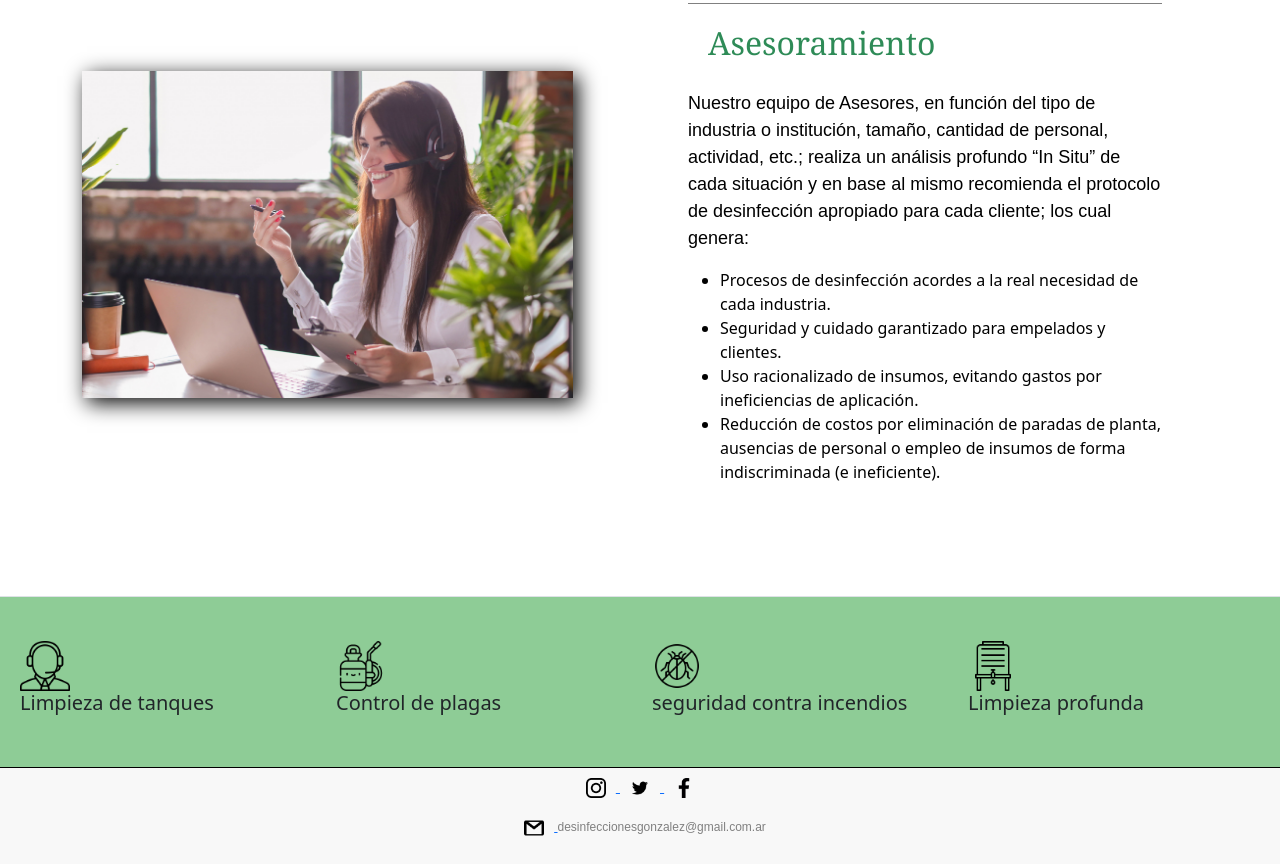
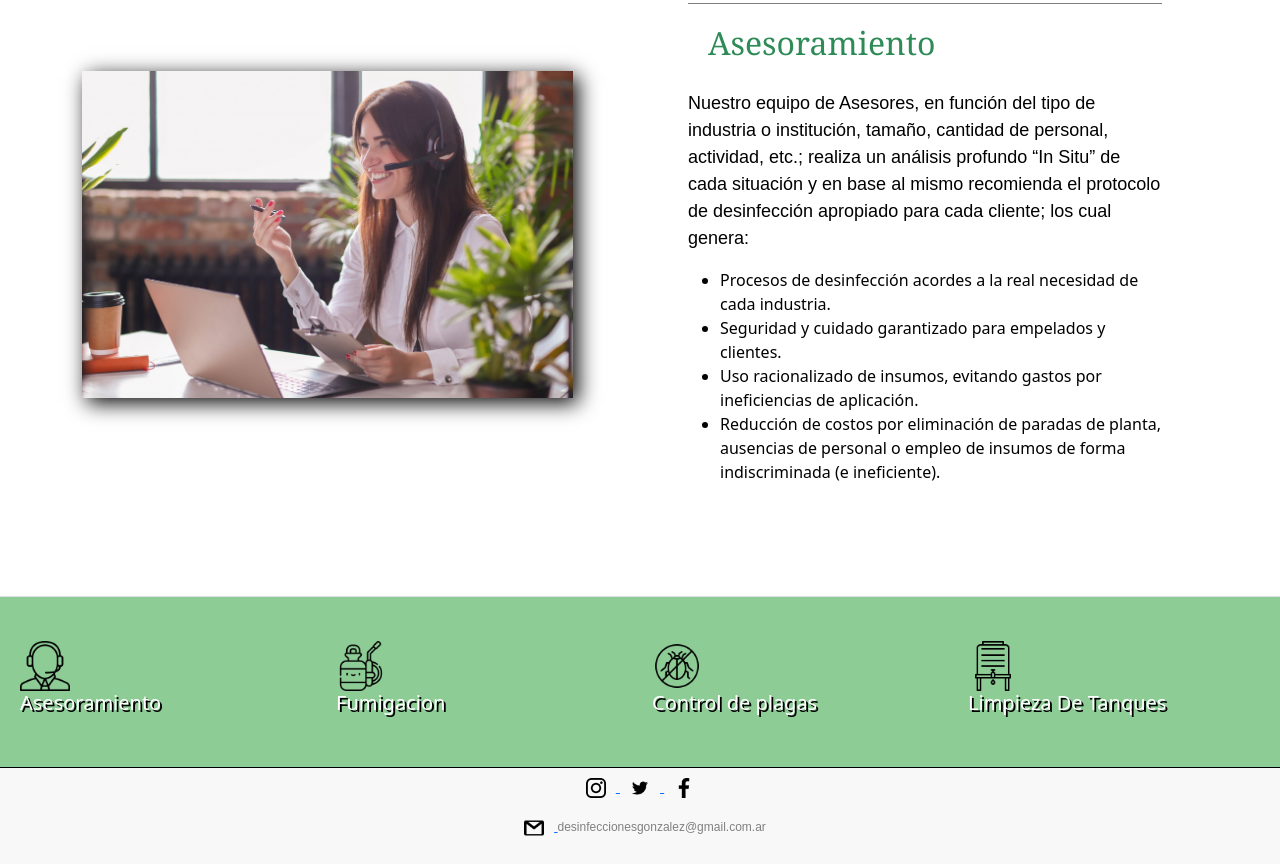
Before and after one commit to danielfranchi555/TerceraEntregaFinal, a website: page index.html in a window 1280 px wide. Shown: the part 2738-3602 px from the top of the page. Drawn offline with nearby package versions, Linux system fonts and the light colour scheme.

Commit message:
primer commit

```diff
--- a/index.html
+++ b/index.html
@@ -196,20 +196,20 @@
     <div class="row">
    <article class="col-md-3 ">
          <a href=""><img src="img/operador.png" alt="tanques,limpieza" class="logo_inicio"></a>
-          <h5>  Limpieza de tanques </h5>
+          <h5 class="titulos_trabajos">  Asesoramiento</h5>
       </article>
       <article class="col-md-3">
        <a href="">  <img src="img/logo-fumigacion.png" alt="plagas,control" class="logo_inicio"></a>
-          <h5>  Control de plagas </h5>
+          <h5 class="titulos_trabajos"> Fumigacion</h5>
       </article>
       <article class="col-md-3">
      <a href=""> <img src="img/logo-plagas.png" alt="incendios" class="logo_inicio"></a>
-         <h5> seguridad contra incendios </h5>
+         <h5 class="titulos_trabajos"> Control de plagas </h5>
       </article>
 
       <article class="col-md-3">
       <a href=""><img src="img/logo_tanque-agua.png" alt="limpieza profunda" class="logo_inicio"></a>
-          <h5> Limpieza profunda </h5>
+          <h5 class="titulos_trabajos"> Limpieza De Tanques</h5>
 
       </article>
     </div>
--- a/scss/_inicio.scss
+++ b/scss/_inicio.scss
@@ -70,3 +70,8 @@
 .img_asesoramiento{
   width: 90%;
 }
+.titulos_trabajos{
+  color: white;
+  text-shadow: 2px 2px black;
+  padding: 10 px;
+}
```
Also changed, not shown: css/pruebacss.css.
